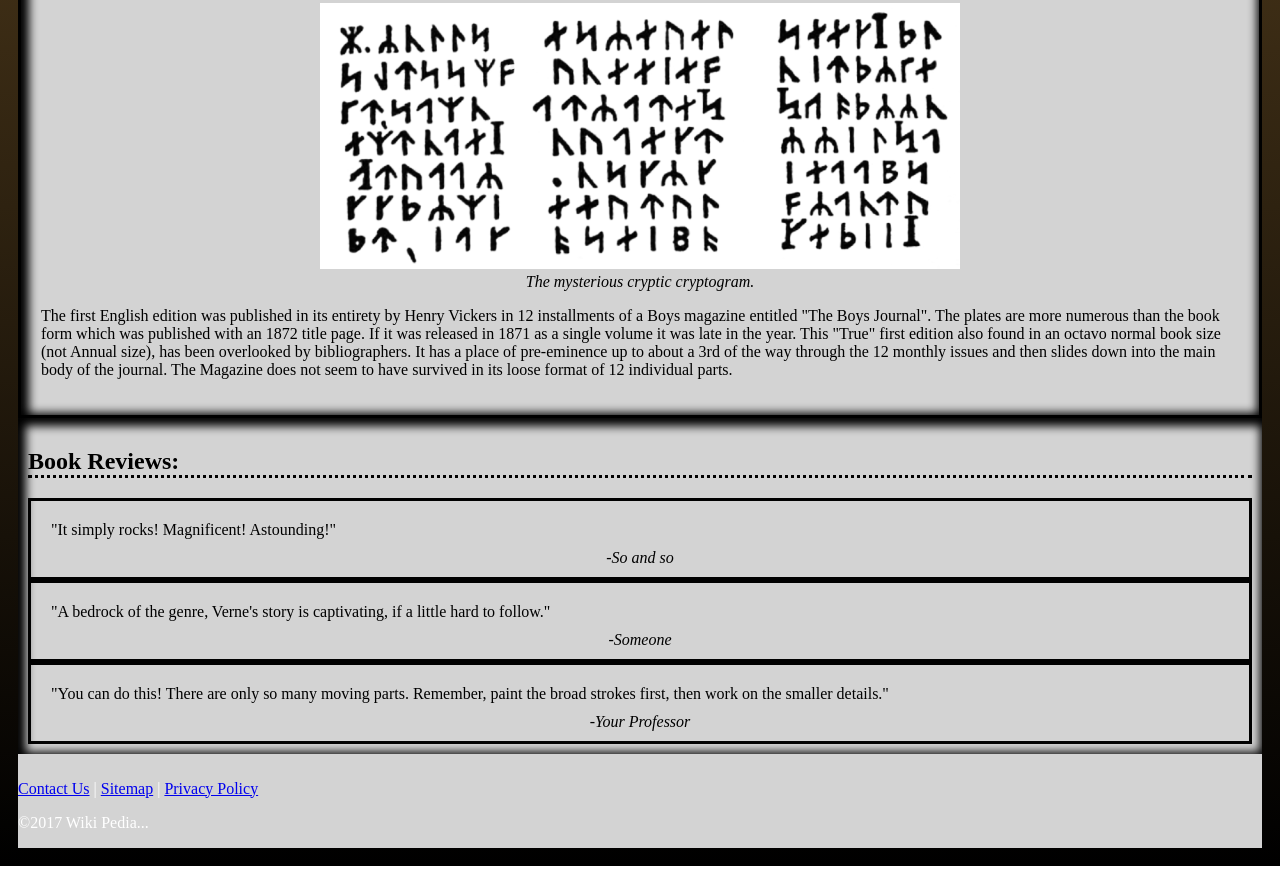
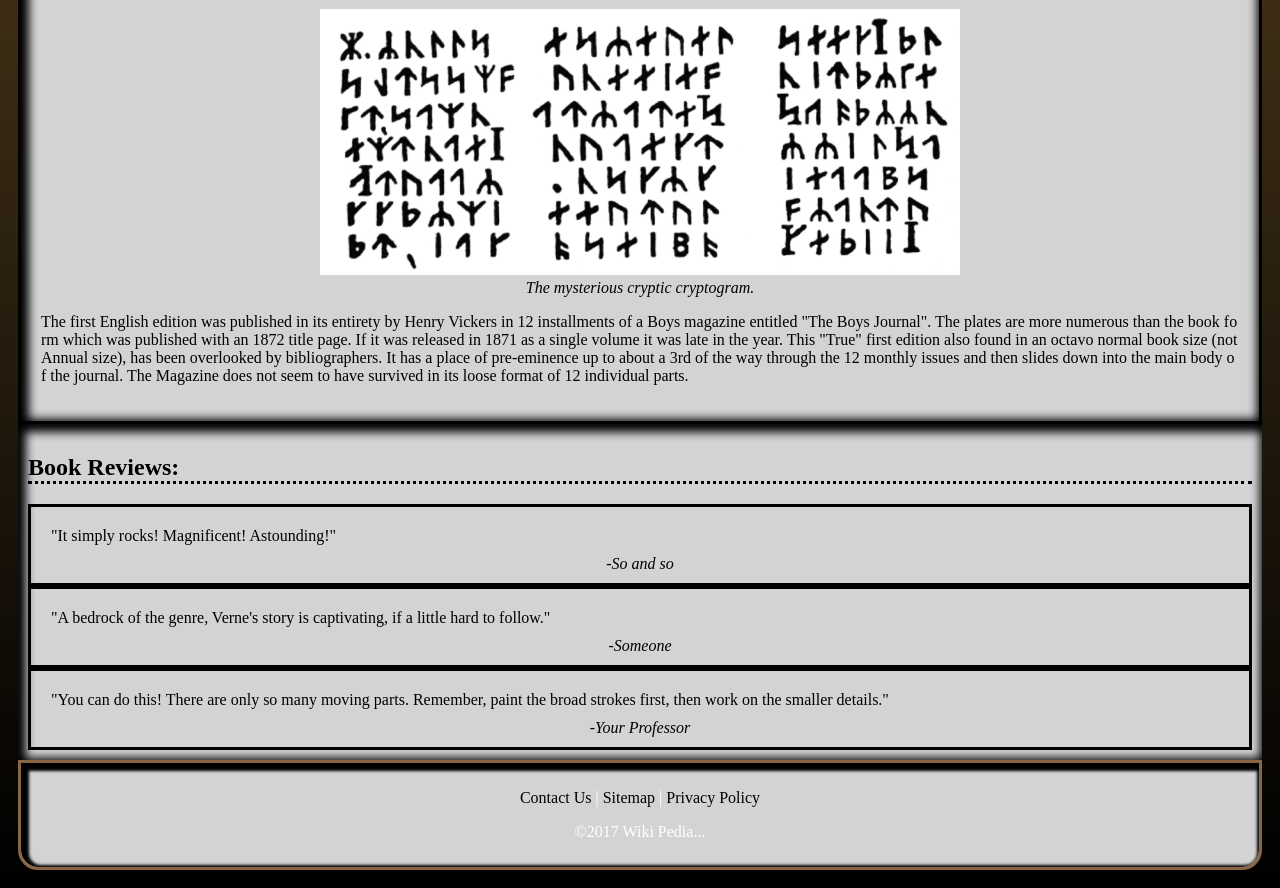
Before and after one commit to RVCC-IDMX/midterm-ntabora, a plain HTML site: page index.html in a window 1280 px wide. Shown: the part 824-1712 px from the top of the page. Before the commit the page ends 1690 px from the top, so only its background shows below. Drawn offline with Linux system fonts and the light colour scheme.

Commit message:
finishing touches

```diff
--- a/css/style.css
+++ b/css/style.css
@@ -9,28 +9,27 @@ header{
     color: rgb(255,255,255);
     padding: 40px;
     grid-area: header;
+    box-shadow: inset 20px 20px 20px 5px #000;
+    border-top-left-radius: 20px;
+    border-top-right-radius: 20px;
+    font-family: Georgia;
+    text-shadow: 5px 5px 5px black;
+    background-size: 100%;
+    background-position: center;
 }
 body{
     background-image: linear-gradient(to bottom, #765729, #000000);
     color: white;
     padding: 10px;
     display: grid; /*https://css-tricks.com/snippets/css/complete-guide-grid/*/
-    grid-template-columns: 3fr 1fr;
-
-    /*
-    grid-template-areas:
-                        "header header"
-                         "nav nav"
-                         "main main2"
-                         "footer footer";
-                         */
     grid-template-columns: 1fr;
-    grid-template-areas:
+    grid-template-areas: /*for iPhone single column*/
                          "header"
                           "nav"
                           "main"
                           "main2"
                           "footer";
+    word-break: break-all;
 
 }
 
@@ -45,6 +44,15 @@ body{
     nav li {
         display: inline-block; /*https://stackoverflow.com/questions/37960543/placing-links-on-one-line-in-html*/
         padding: 10px;
+    }
+
+    a{
+        color: black;
+        text-decoration: none;
+    }
+    a:hover{
+        color: #765729;
+        text-decoration: underline;
     }
 
     main{
@@ -114,8 +122,48 @@ body{
             }
 
 footer {
-    padding-top: 10px;
+    padding: 10px;
+    text-align: center;
     background-color: lightgray;
-    border: 3px #886644;
+    border: 3px solid #886644;
     grid-area: footer;
+    box-shadow: inset 3px 3px 3px 5px #000;
+    border-bottom-left-radius: 20px;
+    border-bottom-right-radius: 20px;
 }
+
+@media (min-width: 960px) and (max-width: 1200px) {
+    body{
+    /*for desktop*/
+    display: grid;
+    grid-template-columns: 3fr;
+    grid-template-areas:
+                        "header header"
+                         "nav nav"
+                         "main main2"
+                         "footer footer";
+    }
+@media (min-width:1200px) {
+    body{
+        display: grid;
+        grid-template-columns: 3fr;
+        grid-template-areas:
+                            "header header"
+                            "nav nav"
+                            "main main2"
+                            "footer footer";
+    }
+}
+
+@media (min-width: 768px) and (max-width: 960px) /*for iPad/tablet*/ {
+    body{
+        display: grid;
+        grid-template-columns: 2fr;
+        grid-template-areas:
+        "header"
+         "nav"
+         "main main2"
+         "footer";
+        }
+    }
+}
```
